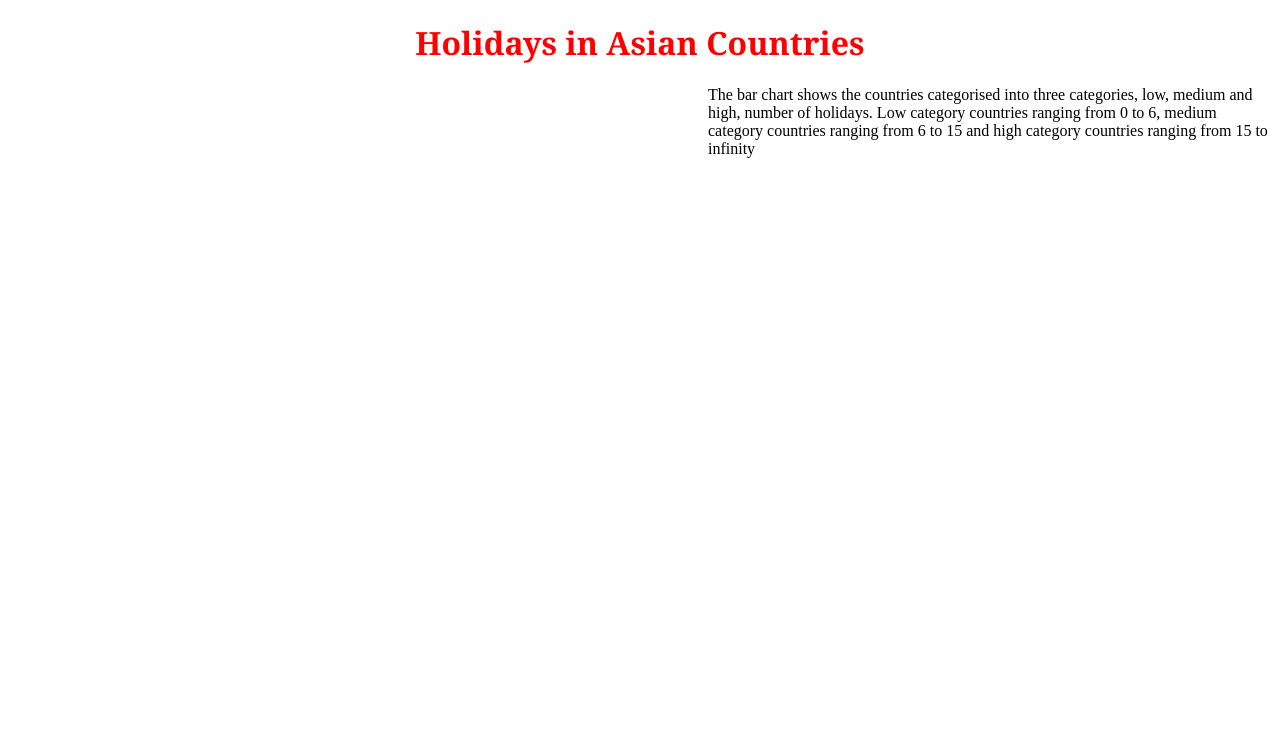
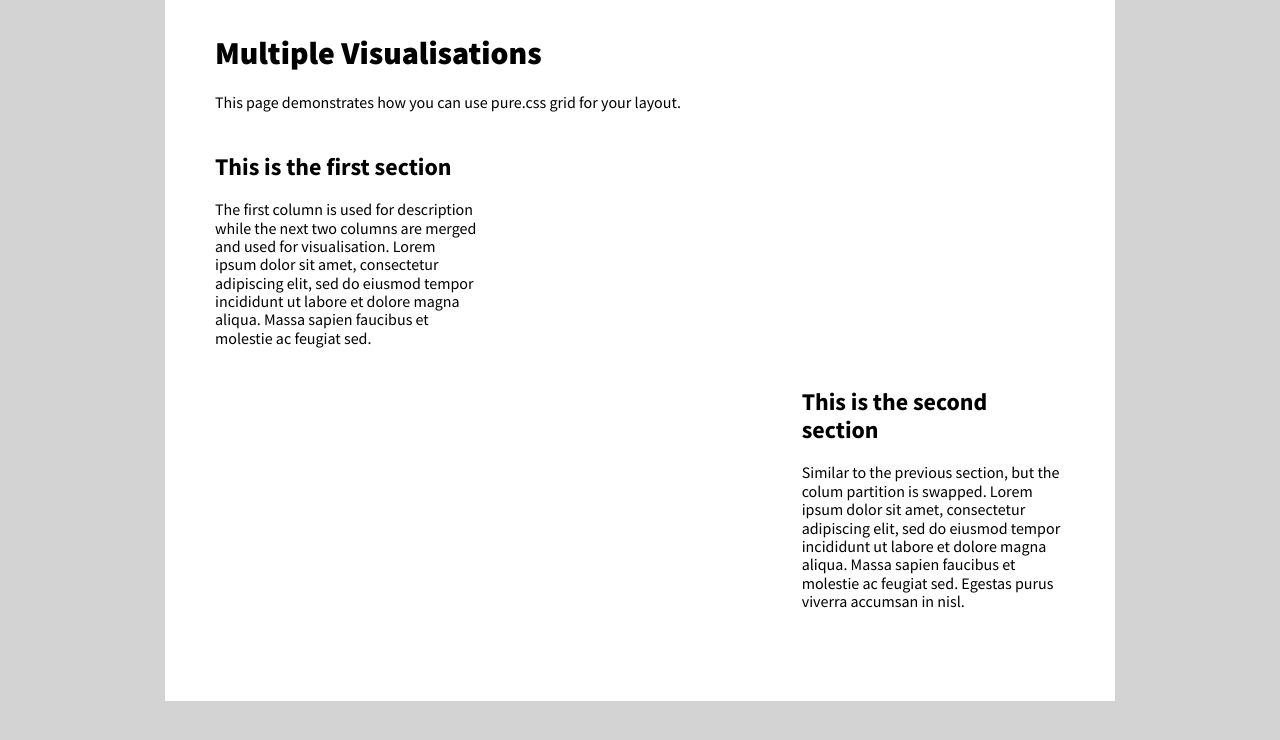
Before and after one commit to teckchuan98/Homework10, a plain HTML site: page index.html in a window 1280 px wide. Drawn offline with nearby package versions, Linux system fonts and the light colour scheme; a script that the page names is missing.

Commit message:
Update index.html

```diff
--- a/index.html
+++ b/index.html
@@ -1,32 +1,93 @@
 <!DOCTYPE html>
 <html>
 <head>
+  <title>Multiple Visualisations | An Example</title>
   <!-- Import Vega & Vega-Lite (does not have to be from CDN) -->
   <script src="https://cdn.jsdelivr.net/npm/vega@5"></script>
   <script src="https://cdn.jsdelivr.net/npm/vega-lite@4"></script>
   <!-- Import vega-embed -->
   <script src="https://cdn.jsdelivr.net/npm/vega-embed@6"></script>
+  <!-- Import pure.css -->
+  <link rel="stylesheet" href="https://unpkg.com/purecss@2.0.3/build/pure-min.css" integrity="sha384-cg6SkqEOCV1NbJoCu11+bm0NvBRc8IYLRGXkmNrqUBfTjmMYwNKPWBTIKyw9mHNJ" crossorigin="anonymous">
+  <meta name="viewport" content="width=device-width, initial-scale=1">
+  <!-- Google font -->
+  <link href="https://fonts.googleapis.com/css2?family=Source+Sans+Pro:wght@400;700;900&display=swap" rel="stylesheet">
 
-  <!-- CSS file -->
-  <link rel="stylesheet" type="text/css" href="css/styles.css" media="all">
-
+  <!-- custom style -->
+  <style>
+    *{
+      font-family: 'Source Sans Pro', sans-serif;
+    }
+    h1{
+      font-weight: 900;
+    }
+     body{
+       background-color: lightgray;
+     }
+     .page{
+       width: 850px;
+       background-color: white;
+       margin: auto;
+       padding: 50px;
+       padding-top: 35px;
+    }
+    .vis-container{
+      width: 100%;
+    }
+    .description h2, h1{
+      margin-top:0px;
+    }
+    .description-right {
+      padding-left: 20px;
+    }
+    .description-left{
+      padding-right: 20px;
+    }
+    .pure-g{
+      margin-bottom: 25px;
+    }
+    .small-font{
+        font-size: 14px;
+    }
+  </style>
 </head>
 <body>
 
-<h1 style="color:red; font-family:georgia; text-align:center;">Holidays in Asian Countries</h1>
+ <div class="page">
 
-<div id ="choropleth_map"></div>
+    <div class="pure-g">
+      <div class="pure-u-1-1">
+        <h1>Multiple Visualisations</h1>
+        <p>This page demonstrates how you can use pure.css grid for your layout.</p>
+      </div>
+    </div>
 
+    <div class="pure-g">
+        <div class="pure-u-1-3">
+          <div class="description description-left">
+            <h2>This is the first section</h2>
+            <p>The first column is used for description while the next two columns are merged and used for visualisation. Lorem ipsum dolor sit amet, consectetur adipiscing elit, sed do eiusmod tempor incididunt ut labore et dolore magna aliqua. Massa sapien faucibus et molestie ac feugiat sed. </p>
+          </div>
+        </div>
+        <div class="pure-u-2-3">
+          <div id="choropleth_map" class="vis-container"></div>
+        </div>
+    </div>
 
-<div style="width: 100%; overflow: hidden;">
-   <div id ="bar_plot" style="float: left;"></div>
-   <div style="margin-left: 700px;">
-      The bar chart shows the countries categorised into three categories,
-      low, medium and high, number of holidays. Low category countries ranging
-      from 0 to 6, medium category countries ranging from 6 to 15 and high
-      category countries ranging from 15 to infinity
-   </div>
-</div>
+    <div class="pure-g">
+        <div class="pure-u-2-3">
+          <div id="bar_plot"  class="vis-container"></div>
+        </div>
+        <div class="pure-u-1-3">
+          <div class="description description-right">
+            <h2>This is the second section</h2>
+            <p>Similar to the previous section, but the colum partition is swapped. Lorem ipsum dolor sit amet, consectetur adipiscing elit, sed do eiusmod tempor incididunt ut labore et dolore magna aliqua. Massa sapien faucibus et molestie ac feugiat sed. Egestas purus viverra accumsan in nisl.</p>
+          </div>
+        </div>
+
+    </div>
+
+  </div> <!-- end page -->
 
 <script type="text/javascript">
 
```
